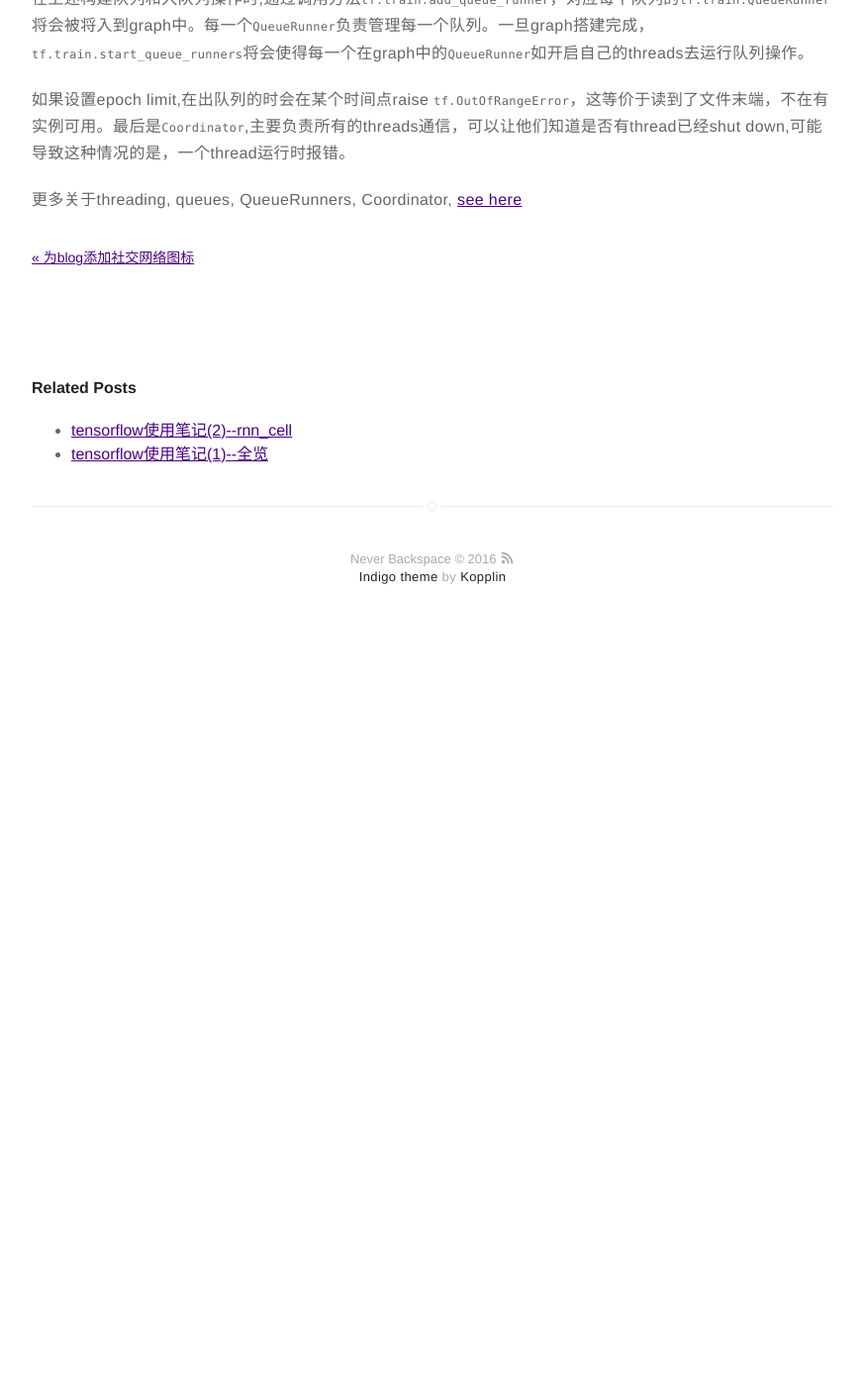
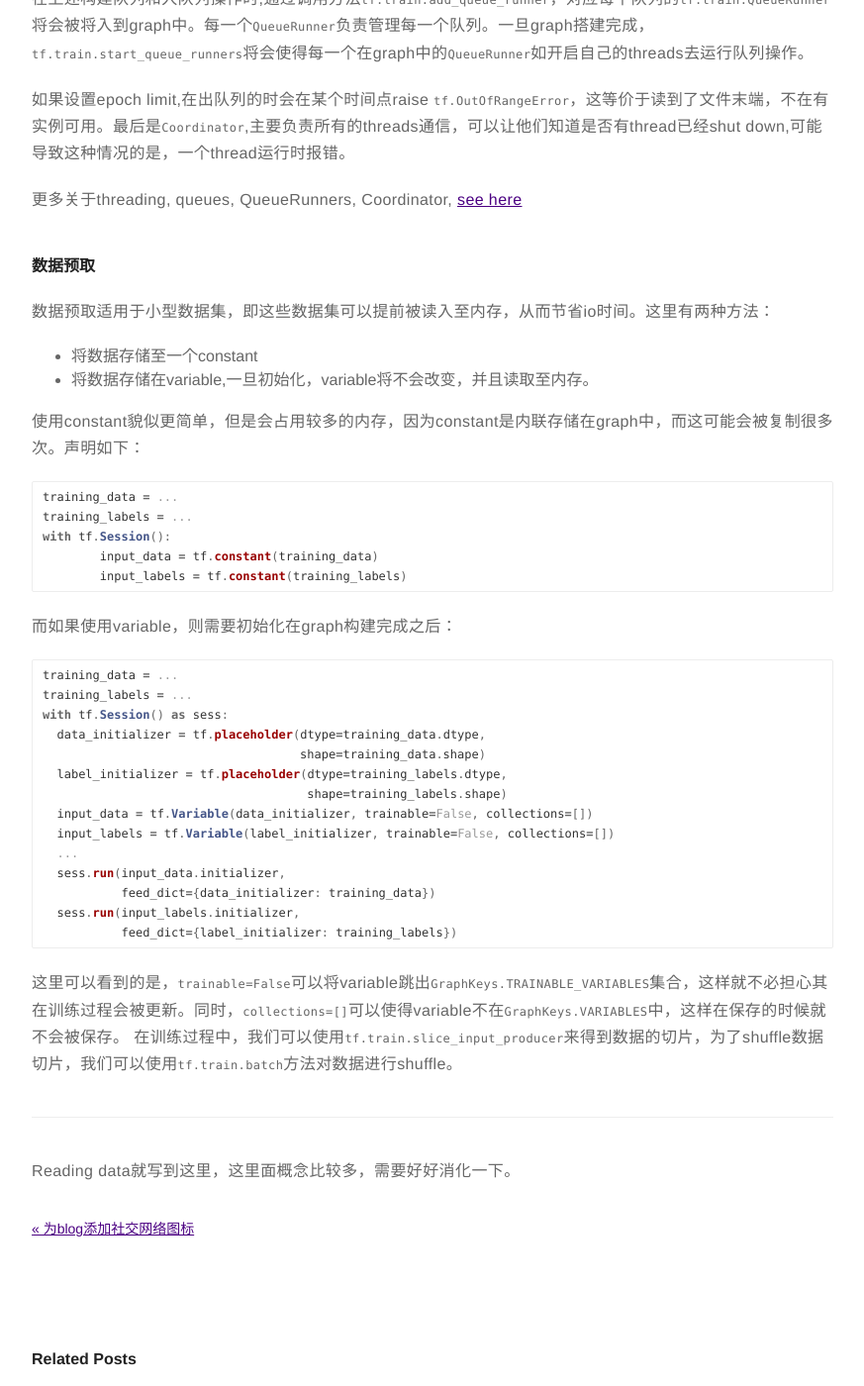
Before and after one commit to sunjieee/saicoco.github.io, a Jekyll site: the page built from _posts/2016-11-25-tf3.md, in a window 1280 px wide and 1400 px high, scrolled down 7820 px. Shown: the whole window at 99% size, without its empty margins (203-1076 px from the left). Built offline with Jekyll 4.4.1, drawn with Linux system fonts in a browser that asks for light colours; comment, search, counter and statistics services are not loaded; before the commit the page ends 8474 px from its top, so only the background shows below that.

Commit message:
tf_read-data

````diff
--- a/_posts/2016-11-25-tf3.md
+++ b/_posts/2016-11-25-tf3.md
@@ -319,3 +319,44 @@ sess.close()
 如果设置epoch limit,在出队列的时会在某个时间点raise `tf.OutOfRangeError`，这等价于读到了文件末端，不在有实例可用。最后是`Coordinator`,主要负责所有的threads通信，可以让他们知道是否有thread已经shut down,可能导致这种情况的是，一个thread运行时报错。
 
 更多关于threading, queues, QueueRunners, Coordinator, [see here](https://www.tensorflow.org/versions/r0.11/how_tos/threading_and_queues/index.html)
+
+#### 数据预取
+
+数据预取适用于小型数据集，即这些数据集可以提前被读入至内存，从而节省io时间。这里有两种方法：
+
+- 将数据存储至一个constant
+- 将数据存储在variable,一旦初始化，variable将不会改变，并且读取至内存。
+
+使用constant貌似更简单，但是会占用较多的内存，因为constant是内联存储在graph中，而这可能会被复制很多次。声明如下：
+
+```python
+training_data = ...
+training_labels = ...
+with tf.Session():
+        input_data = tf.constant(training_data)
+        input_labels = tf.constant(training_labels)
+```
+
+而如果使用variable，则需要初始化在graph构建完成之后：
+
+```python
+training_data = ...
+training_labels = ...
+with tf.Session() as sess:
+  data_initializer = tf.placeholder(dtype=training_data.dtype,
+                                    shape=training_data.shape)
+  label_initializer = tf.placeholder(dtype=training_labels.dtype,
+                                     shape=training_labels.shape)
+  input_data = tf.Variable(data_initializer, trainable=False, collections=[])
+  input_labels = tf.Variable(label_initializer, trainable=False, collections=[])
+  ...
+  sess.run(input_data.initializer,
+           feed_dict={data_initializer: training_data})
+  sess.run(input_labels.initializer,
+           feed_dict={label_initializer: training_labels})
+```
+
+这里可以看到的是，`trainable=False`可以将variable跳出`GraphKeys.TRAINABLE_VARIABLES`集合，这样就不必担心其在训练过程会被更新。同时，`collections=[]`可以使得variable不在`GraphKeys.VARIABLES`中，这样在保存的时候就不会被保存。  在训练过程中，我们可以使用`tf.train.slice_input_producer`来得到数据的切片，为了shuffle数据切片，我们可以使用`tf.train.batch`方法对数据进行shuffle。
+
+---
+Reading data就写到这里，这里面概念比较多，需要好好消化一下。
````
